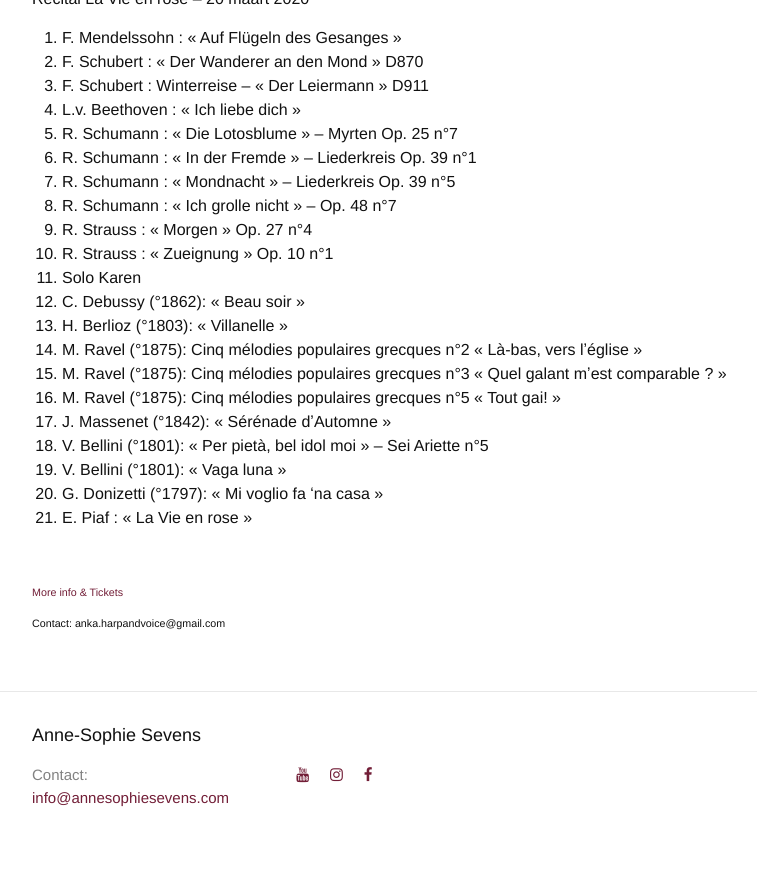
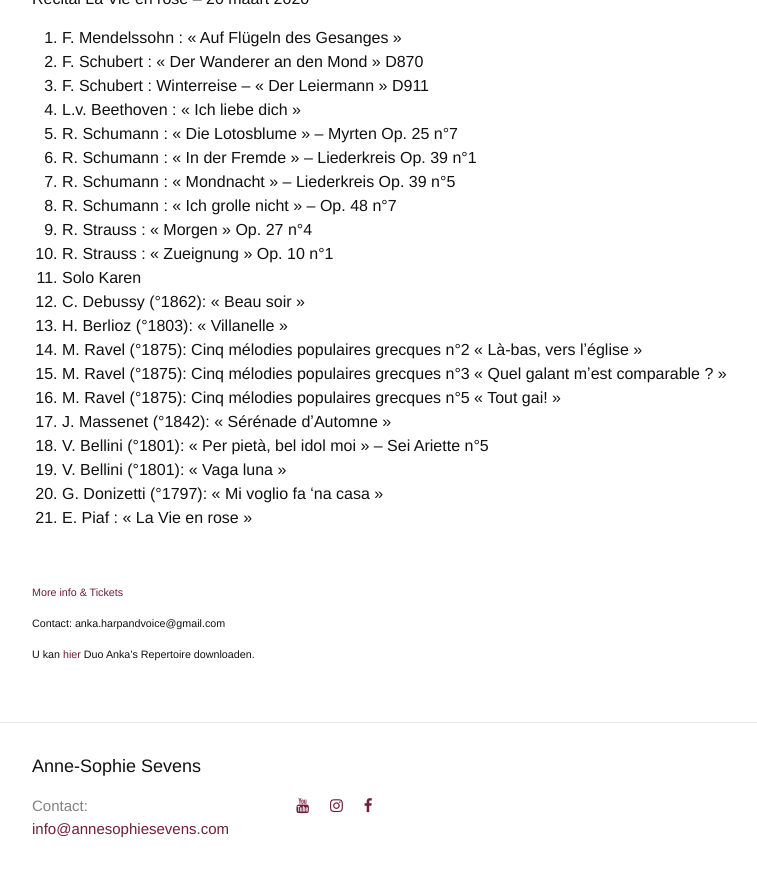
Before and after one commit to annesophie-sevens/annesophie-sevens.github.io, a Jekyll site: the page built from anka-nl.md, in a window 1280 px wide and 900 px high, scrolled down 577 px. Shown: the top 877 px of the window, without its empty margins (238-995 px from the left). Built offline with Jekyll 4.4.1, drawn with Linux system fonts in a browser that asks for light colours; nearby versions of some CDN libraries.

Commit message:
Update anka-nl.md

```diff
--- a/anka-nl.md
+++ b/anka-nl.md
@@ -45,3 +45,5 @@ Recital La Vie en rose – 20 maart 2020
 ###### <a href="https://www.casaveronica.net/events/duo-anka" target="_blank">More info & Tickets</a>
 
 ###### Contact: anka.harpandvoice@gmail.com
+
+###### U kan [hier]({{ site.baseurl }}/assets/DuoAnkaEvent.pdf) Duo Anka's Repertoire downloaden.
```
